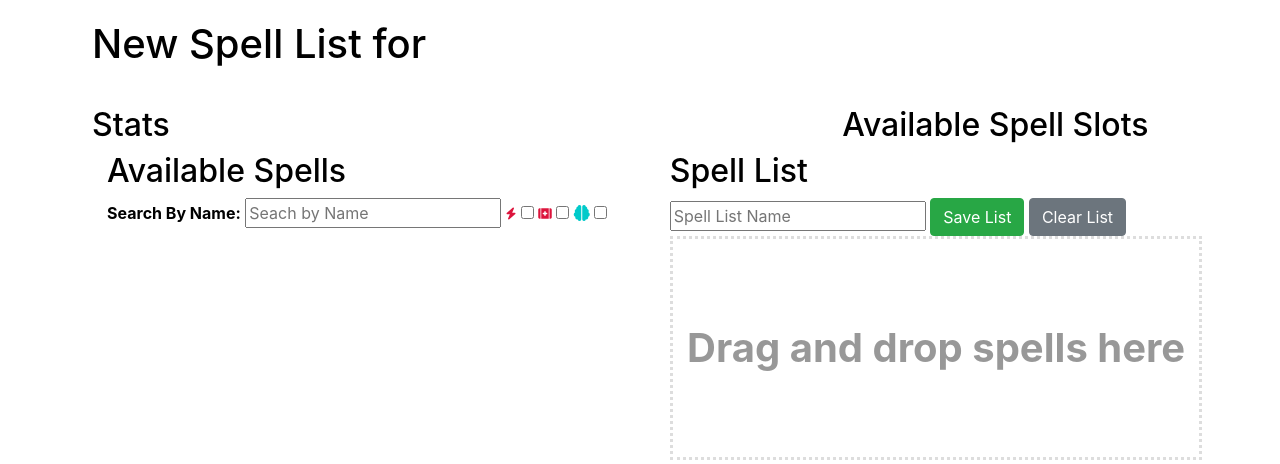
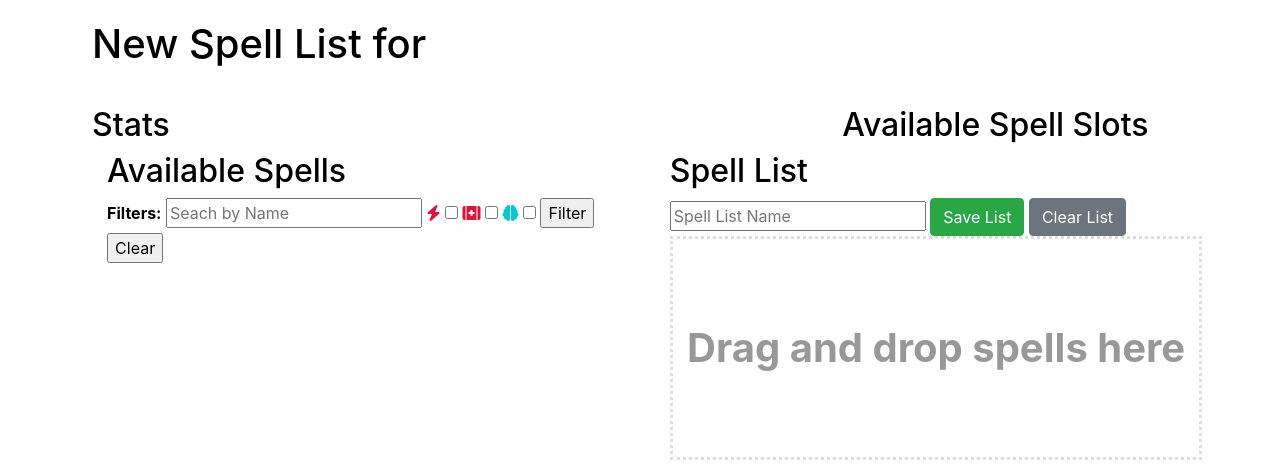
Before and after one commit to cmampbell/Spell_List_Tracker, a Flask app: template templates/spell_list/new_spell_list.html in a window 1280 px wide. Shown: the part 30-494 px from the top of the page. Run offline with Flask 3, Linux system fonts and the light colour scheme; the template is opened without the code that fills it: values that come from a table or form of the project are taken from there, others are empty; some libraries are stand-ins or nearby versions.

Commit message:
added filter functionality to spell list

```diff
--- a/static/spell_list.js
+++ b/static/spell_list.js
@@ -2,14 +2,14 @@
 const dropZone = document.getElementById("target")
 const spellContainer = document.getElementById("spell-cards-div")
 const $userTip = $("#user-tip")
+const $filter = $('#filter-button')
+const $reset = $('#reset-button')
 
 // spell options in the hidden multiple select field
 const spellOptions = document.querySelectorAll("option")
 // select field for form
 const formSelectField = document.getElementById("spells");
 
-//TODO get input checkboxes and text input for front-end filtering of spells
-// TODO add dropdown for school as well
 //TODO add a key in there so people know what the symbols mean
 
 const base_url = 'https://www.dnd5eapi.co'
@@ -139,6 +139,64 @@ function updateSpellCard(spell, data){
 
 }
 
+function filterSpells(evt){
+    evt.preventDefault();
+
+    //loop through spell containter
+    let spellCards = Array.from(spellContainer.children);
+    resetAvailSpells()
+
+    let filter = {};
+    for(let elem of $('#filter-form').serializeArray()){
+        filter[elem.name] = elem.value;
+        if (filter[elem.name] == "on"){
+            filter[elem.name] = true;
+        }
+        if (filter[elem.name] == ''){
+            delete filter[elem.name];
+        }
+    }
+
+    // for each spell card
+    for(let spellCard of spellCards){
+        let hideThis = true;
+        // for each key
+        for(let key of Object.keys(filter))
+        // if the innerhtml includes any of the booleans
+        if(spellCard.innerHTML.includes(key)){
+            hideThis = false
+        }
+        //if we have a search param
+        if(filter.search){
+            //search for search string in html
+            if(spellCard.innerHTML.toLowerCase().includes(filter.search.toLowerCase())){
+                hideThis = false
+            }
+        }
+
+        if(hideThis){
+            $(spellCard).hide()
+        }
+    }
+
+}
+
+function resetAvailSpells(){
+    //loop through spell containter
+    let spellCards = Array.from(spellContainer.children);
+
+    for(let spellCard of spellCards){
+        $(spellCard).show()
+    }
+}
+
+function clearFilters(){
+    $('#search').val('')
+    $('#damage').prop("checked", false)
+    $('#heal').prop("checked", false)
+    $('#concentration').prop("checked", false)
+}
+
 function start() {
 
     // hide the select field with all spell options
@@ -162,6 +220,10 @@ function start() {
     const clearButton = document.getElementById('clear-button')
     clearButton.addEventListener("click", clearSpellList)
 
+    $filter.click(filterSpells)
+    $reset.click(resetAvailSpells)
+    $reset.click(clearFilters)
+
 }
 
 window.addEventListener("DOMContentLoaded", start)
--- a/templates/spell_list/new_spell_list.html
+++ b/templates/spell_list/new_spell_list.html
@@ -52,15 +52,18 @@
         <div class="row justify-content-around">
             <div class="col-6" id="avail-spells">
                 <h2>Available Spells</h2>
-
-                <label for="search">Search By Name:</label>
-                <input type="text" id="search" placeholder="Seach by Name">
-                <label for="damage"><i class="fa-solid fa-bolt fa-xs damage"></i></label>
-                <input type="checkbox" id="damage">
-                <label for="heal"><i class="fa-solid fa-kit-medical fa-xs heal"></i></label>
-                <input type="checkbox" id="heal">
+                <form action="#" id="filter-form">
+                    <label for="search">Filters:</label>
+                    <input type="text" name="search" id="search" placeholder="Seach by Name">
+                    <label for="damage"><i class="fa-solid fa-bolt fa-md damage"></i></label>
+                    <input type="checkbox" id="damage" name="damage">
+                    <label for="heal"><i class="fa-solid fa-kit-medical fa-md heal"></i></label>
+                    <input type="checkbox" id="heal" name="heal">
                     <label for="concentration"><i class="fa-solid fa-brain concentration"></i></label>
-                <input type="checkbox" id="concentration">
+                    <input type="checkbox" id="concentration" name="concentration">
+                    <input type="submit" value="Filter" id="filter-button" name="filter-button">
+                    <input type="button" value="Clear" id="reset-button" name="reset-button">
+                </form>
 
                 <div id="spell-cards-div">
                     {% for spell in spells %}
@@ -68,24 +71,26 @@
                         data-list-position="{{loop.index}}" data-spell-index="{{spell.index}}">
                         <h5 class="card-header">{{spell.name}} | <span class="spell-level">Spell Level:
                                 {{spell.level}}</span>
-                                {% if spell.damaging %}<i class="fa-solid fa-bolt fa-xs damage"></i></span>
-                                {% elif spell.healing %}<i class="fa-solid fa-kit-medical fa-xs heal"></i>
+                            {% if spell.damaging %}<i class="fa-solid fa-bolt fa-md damage"></i></span>
+                            {% elif spell.healing %}<i class="fa-solid fa-kit-medical fa-md heal"></i>
                             {% endif %}
-                                {% if spell.concentration %}<i class="fa-solid fa-brain fa-xs concentration"></i>{% endif %}
+                            {% if spell.concentration %}<i class="fa-solid fa-brain fa-md concentration"></i>{% endif %}
                         </h5>
                         <div class="card-body">
                             <!-- info in bootstrap grid -->
                             <div class="container spell-info">
                                 <div class="row">
                                     {% for attr, value in spell.serialize_self().items() %}
-                                        {% if attr not in ['name', 'spell level', 'damaging', 'healing', 'concentration'] and value %}
+                                    {% if attr not in ['name', 'spell level', 'damaging', 'healing', 'concentration']
+                                    and value %}
                                     <div class="head-{{attr}} spell-info-head col">{{attr.title()}}</div>
                                     {% endif %}
                                     {% endfor %}
                                 </div>
                                 <div class="row">
                                     {% for key, value in spell.serialize_self().items() %}
-                                        {% if key not in ['name', 'spell level', 'damaging', 'healing', 'concentration'] and value %}
+                                    {% if key not in ['name', 'spell level', 'damaging', 'healing', 'concentration'] and
+                                    value %}
                                     <div class="cell-{{key}} col">{{value}}</div>
                                     {% endif %}
                                     {% endfor %}
```
Lines whose indentation alone changed are shown as unchanged.
